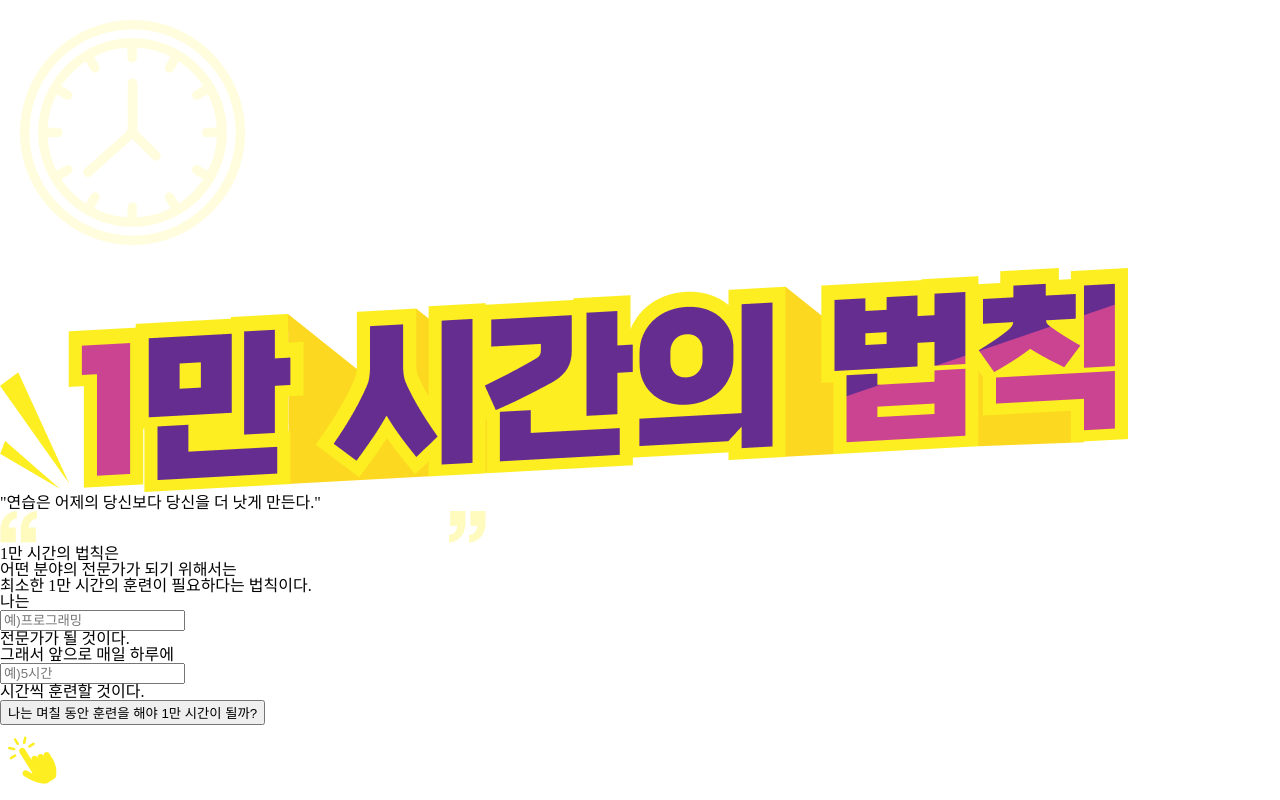
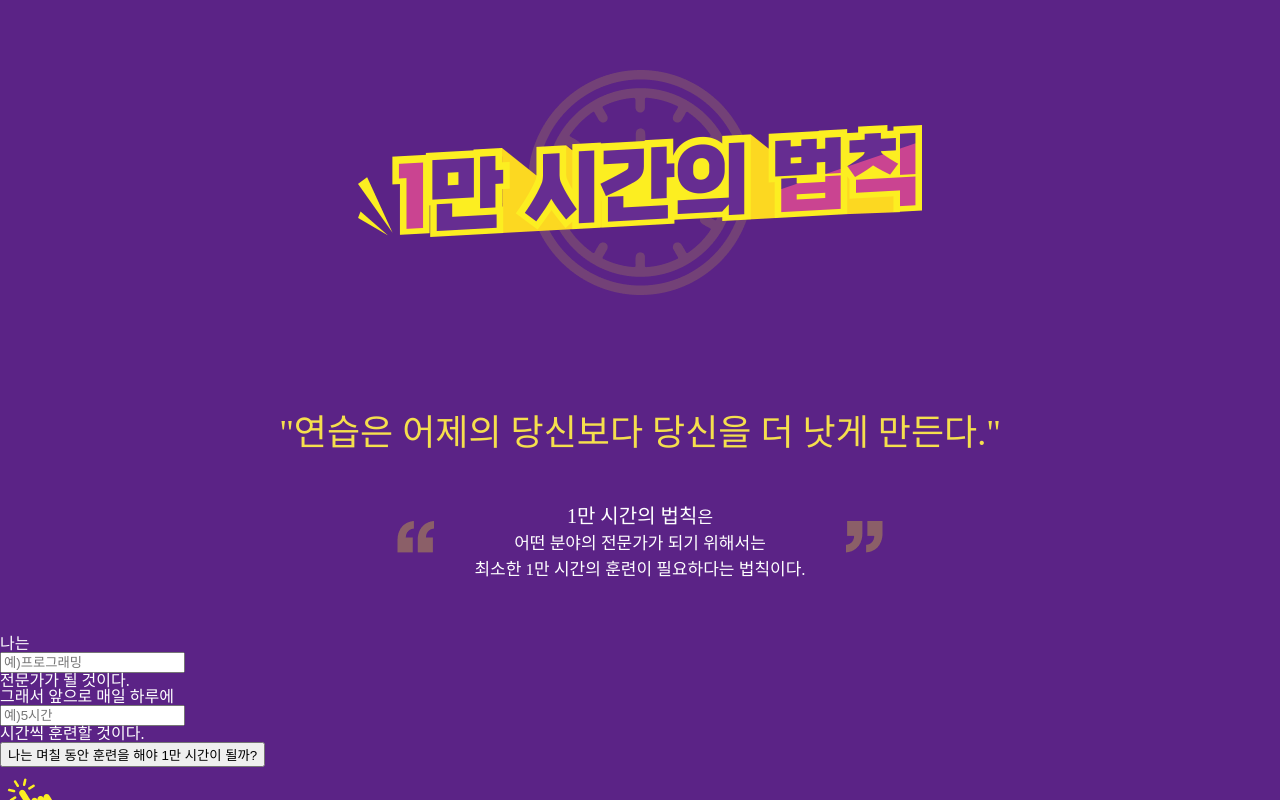
Before and after one commit to islanderian/web_practice, a plain HTML site: page 10000hours/10000hours.html in a window 1280 px wide. Shown: the top 800 px of the page. Drawn offline with Linux system fonts and the light colour scheme; a web font is replaced by a local one.

Commit message:
CSS 1부 - 완료

```diff
--- a/10000hours/10000hours.html
+++ b/10000hours/10000hours.html
@@ -23,7 +23,7 @@
             "연습은 어제의 당신보다 당신을 더 낫게 만든다."
           </div>
           <div class="explain">
-            <div class="quiotes">
+            <div class="quotes">
               <img src="./img/quotes.png" alt="따옴표" />
             </div>
             <p>
--- a/10000hours/css/10000hours.css
+++ b/10000hours/css/10000hours.css
@@ -1,29 +1,120 @@
 @font-face {
-    font-family: 'OTEnjoystoriesBA';
-    src: url('https://cdn.jsdelivr.net/gh/projectnoonnu/noonfonts_two@1.0/OTEnjoystoriesBA.woff') format('woff');
+  font-family: "OTEnjoystoriesBA";
+  src: url("https://cdn.jsdelivr.net/gh/projectnoonnu/noonfonts_two@1.0/OTEnjoystoriesBA.woff")
+    format("woff");
   font-weight: normal;
   font-style: normal;
 }
 
 @font-face {
-    font-family: 'GmarketSansBold';
-    src: url('https://cdn.jsdelivr.net/gh/projectnoonnu/noonfonts_2001@1.1/GmarketSansBold.woff') format('woff');
+  font-family: "GmarketSansBold";
+  src: url("https://cdn.jsdelivr.net/gh/projectnoonnu/noonfonts_2001@1.1/GmarketSansBold.woff")
+    format("woff");
   font-weight: normal;
   font-style: normal;
 }
 
 @font-face {
-    font-family: 'GmarketSansMedium';
-    src: url('https://cdn.jsdelivr.net/gh/projectnoonnu/noonfonts_2001@1.1/GmarketSansMedium.woff') format('woff');
+  font-family: "GmarketSansMedium";
+  src: url("https://cdn.jsdelivr.net/gh/projectnoonnu/noonfonts_2001@1.1/GmarketSansMedium.woff")
+    format("woff");
   font-weight: normal;
   font-style: normal;
 }
 
 @font-face {
-    font-family: 'Noto Sans KR';
+  font-family: "Noto Sans KR";
   font-style: normal;
   font-weight: 400;
-    src: url("https://fonts.gstatic.com/ea/notosanskr/v2/NotoSansKR-Regular.woff2") format('woff2'),
-    url("https://fonts.gstatic.com/ea/notosanskr/v2/NotoSansKR-Regular.woff") format('woff'),
-    url("https://fonts.gstatic.com/ea/notosanskr/v2/NotoSansKR-Regular.otf") format('opentype');
+  src: url("https://fonts.gstatic.com/ea/notosanskr/v2/NotoSansKR-Regular.woff2")
+      format("woff2"),
+    url("https://fonts.gstatic.com/ea/notosanskr/v2/NotoSansKR-Regular.woff")
+      format("woff"),
+    url("https://fonts.gstatic.com/ea/notosanskr/v2/NotoSansKR-Regular.otf")
+      format("opentype");
 }
+
+@keyframes ratate {
+  100% {
+    transform: rotate(360deg);
+  }
+}
+
+html,
+body {
+  width: 100%;
+  height: 100%;
+}
+
+body {
+  font-family: "GmarketSansMedium";
+  background-color: #5b2386;
+  color: white;
+}
+
+/* 메인 콘텐츠 */
+#contents {
+  display: flex;
+  justify-content: center;
+}
+.wrapper {
+  width: 100%;
+  height: 100%;
+  display: flex;
+  flex-direction: column;
+  margin-top: 50px;
+}
+
+/* 제목 이미지 */
+.title {
+  display: flex;
+  justify-content: center;
+  align-items: center;
+  margin-bottom: 50px;
+  position: relative; /* title_img 를 absolute로 고정시키기 위한 기준*/
+}
+.title .clock_img {
+  width: 265px;
+  height: 265px;
+}
+.title .title_img {
+  position: absolute;
+  width: 564px;
+}
+.title .title_img img {
+  width: 100%;
+  height: auto;
+}
+
+/* 1만 시간의 법칙 설명 */
+.intro {
+  display: flex;
+  flex-direction: column;
+  align-items: center;
+  margin-top: 50px;
+}
+.intro .intro_saying {
+  font-family: "OTEnjoystoriesBA";
+  font-size: 36px;
+  color: #f5df4d;
+  margin-bottom: 50px;
+}
+.intro .explain {
+  display: flex;
+  justify-content: center;
+  text-align: center;
+  margin-bottom: 80px;
+  position: relative;
+}
+.intro .quotes {
+  padding-top: 20px;
+}
+.intro .explain p {
+  position: absolute;
+  font-size: 17px;
+  line-height: 1.5;
+}
+.intro .explain span {
+  font-family: "GmarketSansBold";
+  font-size: 20px;
+}
```
Lines whose indentation alone changed are shown as unchanged.
